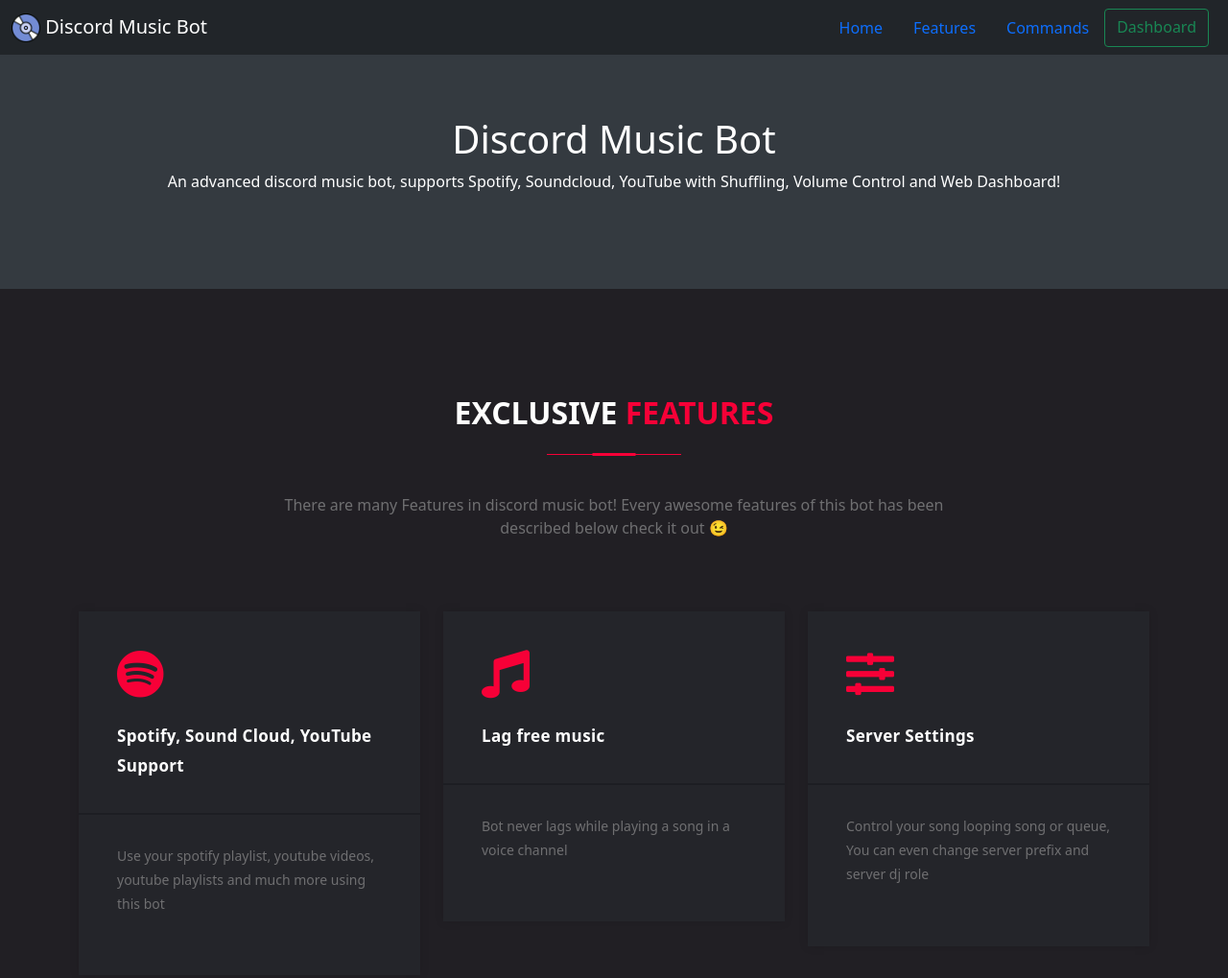
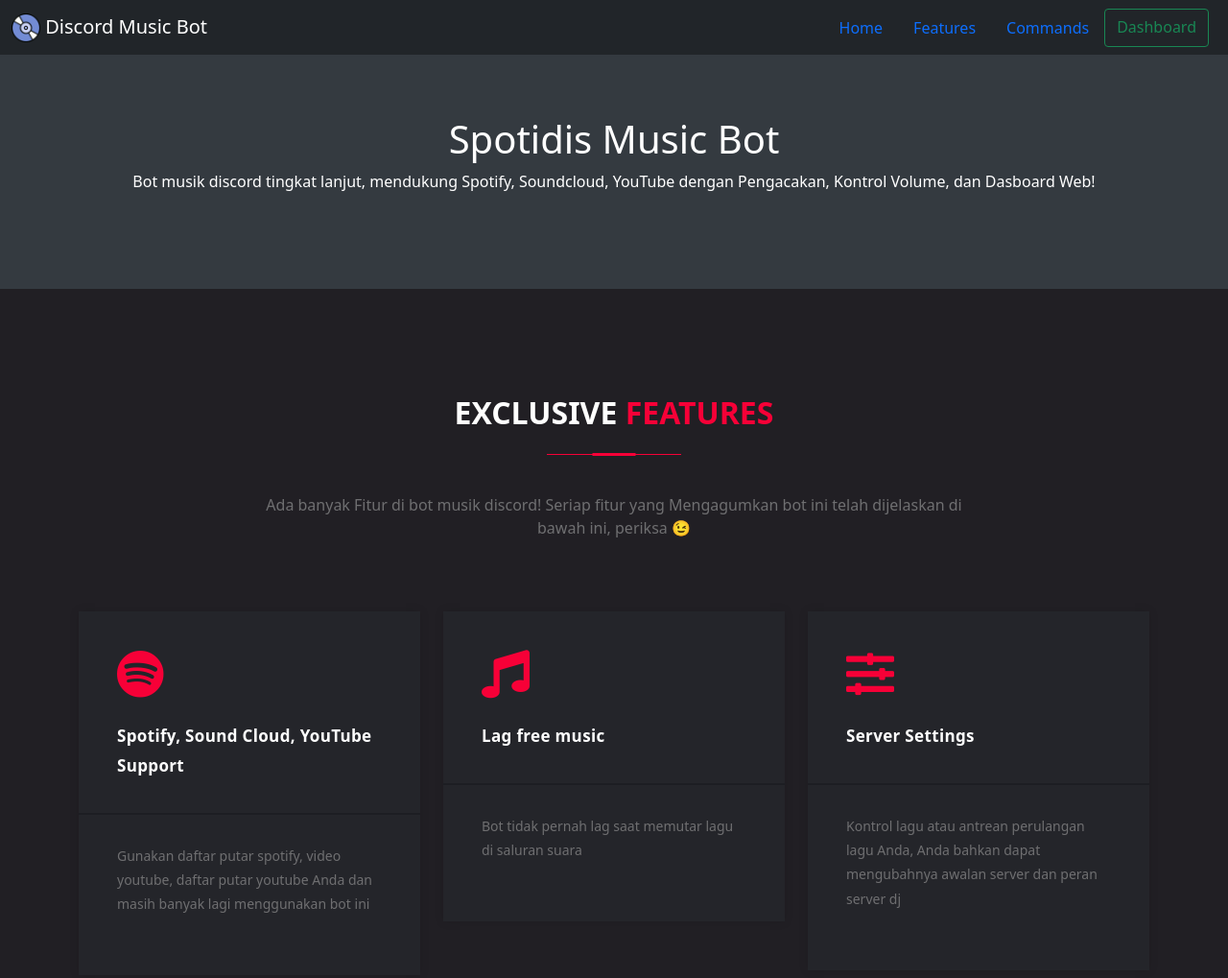
Before and after one commit to Syihabuddinsanni/spotidis-hub-2, a website: page views/index.html in a window 1280 px wide. Shown: the top 1019 px of the page at 96% size. Drawn offline with nearby package versions, Linux system fonts and the light colour scheme; no server answers; files whose address does not match are found by name.

Commit message:
Update #72 - Dashboard Beta

```diff
--- a/config.js
+++ b/config.js
@@ -16,7 +16,7 @@
     Image:
     "https://cdn.discordapp.com/attachments/752712711556694057/865839960137007144/PicsArt_07-17-01.18.11.jpg", //ngawur
   Permissions: 2205280576, //Bot Inviting Permissions
-  Website: process.env.Website || "https://spotidis-hub.herokuapp.com/", //http://localhost Website where it was hosted at includes http or https || Use "0.0.0.0" if you using Heroku
+  Website: process.env.Website || "https://spotidis-hub.herokuapp.com", //http://localhost Website where it was hosted at includes http or https || Use "0.0.0.0" if you using Heroku
 
   //Lavalink
    Lavalink: {
--- a/views/index.html
+++ b/views/index.html
@@ -81,10 +81,10 @@
       <!-- Hero entry 👌 -->
       <div class="hero">
         <div id="hero" class="text-center">
-          <h1>Discord Music Bot</h1>
+          <h1>Spotidis Music Bot</h1>
           <p>
-            An advanced discord music bot, supports Spotify, Soundcloud, YouTube
-            with Shuffling, Volume Control and Web Dashboard!
+            Bot musik discord tingkat lanjut, mendukung Spotify, Soundcloud, YouTube
+            dengan Pengacakan, Kontrol Volume, dan Dasboard Web!
           </p>
         </div>
       </div>
@@ -98,8 +98,8 @@
               <div class="header-section">
                 <h2 class="title">Exclusive <span>Features</span></h2>
                 <p class="description">
-                  There are many Features in discord music bot! Every awesome
-                  features of this bot has been described below check it out 😉
+                  Ada banyak Fitur di bot musik discord! Seriap fitur yang
+                  Mengagumkan bot ini telah dijelaskan di bawah ini, periksa 😉
                 </p>
               </div>
             </div>
@@ -113,8 +113,8 @@
                 </div>
                 <div class="part-2">
                   <p class="description">
-                    Use your spotify playlist, youtube videos, youtube playlists
-                    and much more using this bot
+                    Gunakan daftar putar spotify, video youtube, daftar putar youtube Anda
+                    dan masih banyak lagi menggunakan bot ini
                   </p>
                 </div>
               </div>
@@ -127,7 +127,7 @@
                 </div>
                 <div class="part-2">
                   <p class="description">
-                    Bot never lags while playing a song in a voice channel
+                    Bot tidak pernah lag saat memutar lagu di saluran suara
                   </p>
                 </div>
               </div>
@@ -140,8 +140,8 @@
                 </div>
                 <div class="part-2">
                   <p class="description">
-                    Control your song looping song or queue, You can even change
-                    server prefix and server dj role
+                    Kontrol lagu atau antrean perulangan lagu Anda, Anda bahkan dapat mengubahnya
+                    awalan server dan peran server dj
                   </p>
                 </div>
               </div>
```
